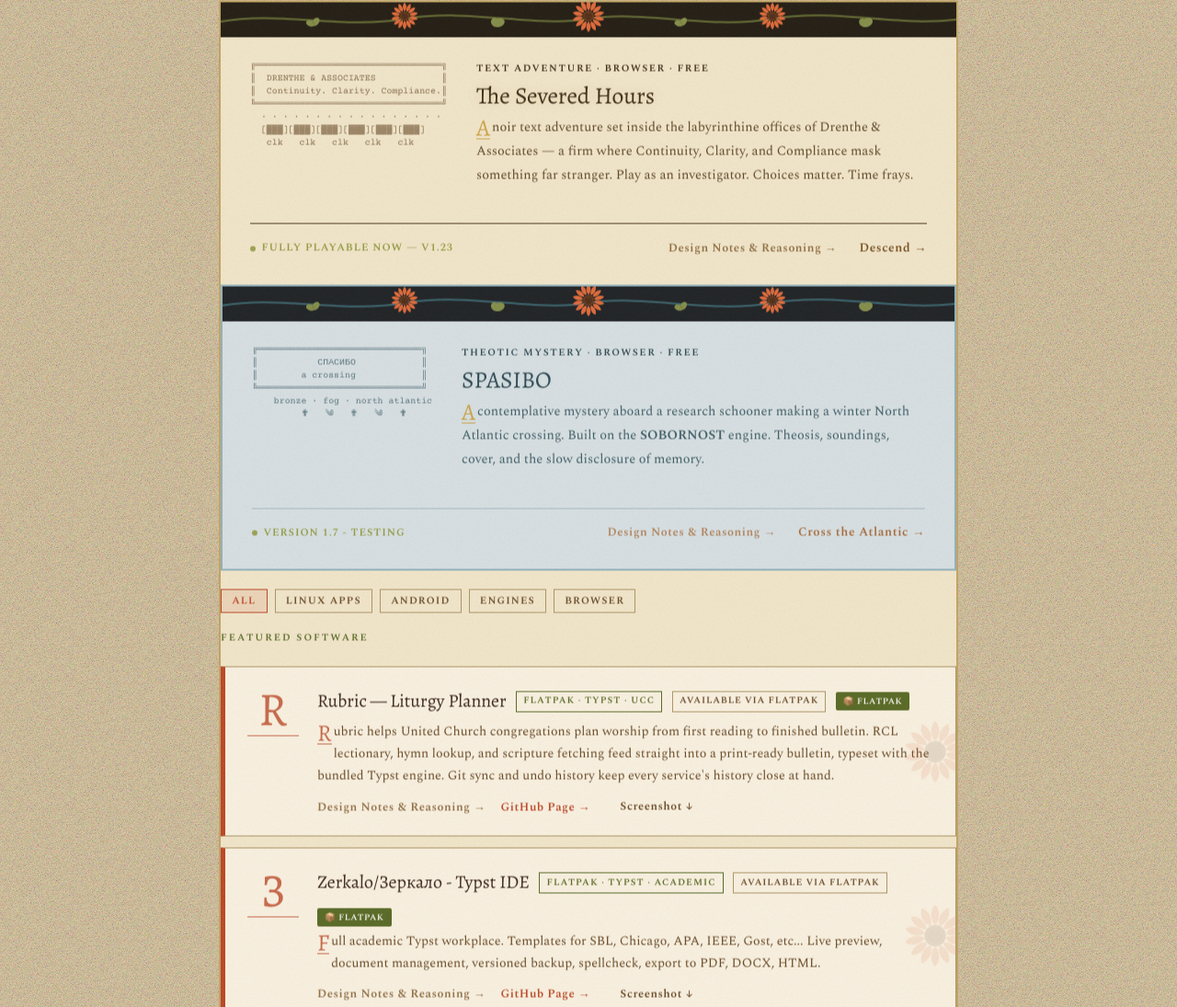
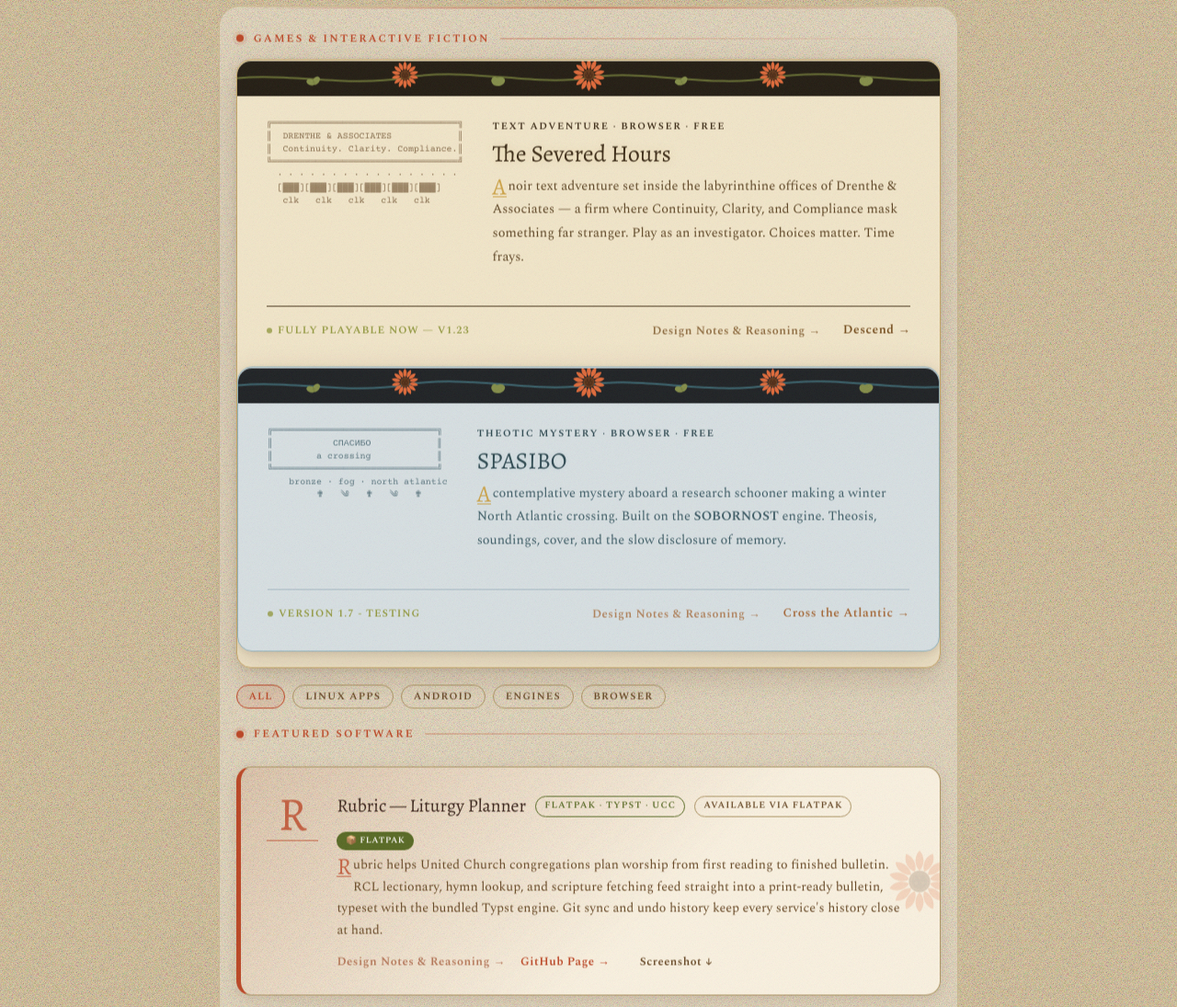
Before and after one commit to calstfrancis/calstfrancis.github.io, a plain HTML site: page index.html in a window 1280 px wide. Shown: the part 978-2073 px from the top of the page at 92% size. Drawn offline with Linux system fonts and the light colour scheme; no server answers; a web font is replaced by a local one.

Commit message:
modernization

```diff
--- a/index.html
+++ b/index.html
@@ -159,7 +159,7 @@
     </p>
 
     <!-- Flatpak repo setup notice -->
-    <div style="margin:1rem 0 1.8rem;background:var(--opale);border:1px solid var(--border-hi);border-left:3px solid var(--olive);padding:0.8rem 1.2rem;">
+    <div style="margin:1rem 0 1.8rem;background:var(--opale);border:1px solid var(--border-hi);border-left:3px solid var(--olive);padding:0.9rem 1.3rem;border-radius:var(--r-md);">
       <div style="display:flex;align-items:center;gap:0.6rem;flex-wrap:wrap;margin-bottom:0.5rem;">
         <span style="font-family:'Spectral',serif;font-size:.68rem;font-weight:600;letter-spacing:.14em;text-transform:uppercase;color:var(--olive);">Flatpak Repository</span>
         <span style="font-size:0.85rem;color:var(--text-2);">Add once, then install all apps through your Software Center:</span>
@@ -170,8 +170,11 @@
       </div>
     </div>
 
+    <div class="game-rail" id="games">
+    <div class="project-group-heading is-featured" style="margin-top:.4rem">Games &amp; Interactive Fiction</div>
+
     <!-- Severed Hours game card -->
-    <div class="game-feature severed-hours" id="games">
+    <div class="game-feature severed-hours">
       <svg class="game-bota-top" viewBox="0 0 800 38" style="height:38px;display:block;overflow:hidden" preserveAspectRatio="xMidYMid slice" aria-hidden="true">
         <rect width="800" height="38" fill="#0e0a04"/>
         <path d="M -5,22 C 60,8 130,30 200,18 C 270,6 340,28 400,18 C 460,8 530,30 600,18 C 670,6 740,28 805,18"
@@ -253,6 +256,8 @@
       </div>
     </div>
 
+    </div><!-- /.game-rail -->
+
     <div class="project-filters" role="group" aria-label="Filter projects">
       <button class="filter-btn active" data-filter="all">All</button>
       <button class="filter-btn" data-filter="linux">Linux Apps</button>
@@ -262,7 +267,7 @@
     </div>
     <div class="project-list" id="apps">
 
-      <div class="project-group-heading">Featured Software</div>
+      <div class="project-group-heading is-featured">Featured Software</div>
 
       <!-- Rubric - Flatpak integrated -->
       <div class="project-card featured" data-category="linux" data-repo="calstfrancis/rubric">
@@ -868,7 +873,7 @@ document.querySelectorAll('.filter-btn').forEach(btn => {
       const show = f === 'all' || card.dataset.category === f;
       card.hidden = !show;
     });
-    document.querySelectorAll('.project-group-heading').forEach(heading => {
+    document.querySelectorAll('.project-list .project-group-heading').forEach(heading => {
       let sib = heading.nextElementSibling, anyVisible = false;
       while (sib && !sib.classList.contains('project-group-heading')) {
         if (sib.classList.contains('project-card') && !sib.hidden) anyVisible = true;
--- a/style.css
+++ b/style.css
@@ -110,7 +110,8 @@ nav{
 .nav-links a:hover,.nav-links a.active{color:var(--coral)}
 .nav-links a:hover::after,.nav-links a.active::after{width:100%}
 .theme-toggle{
-  background:none;border:1px solid var(--border-hi);padding:.22rem .65rem;
+  background:none;border:1px solid var(--border-hi);padding:.22rem .7rem;
+  border-radius:var(--r-pill);
   font-family:var(--font-body);font-size:.72rem;font-weight:600;
   letter-spacing:.06em;color:var(--text-3);cursor:pointer;transition:all .15s;
   display:inline-flex;align-items:center;gap:5px;
@@ -119,6 +120,7 @@ nav{
 .nav-toggle{
   display:none;flex-direction:column;justify-content:center;gap:5px;
   width:36px;height:36px;background:none;border:1px solid var(--border-hi);
+  border-radius:var(--r-sm);
   cursor:pointer;padding:8px 7px;
 }
 .nav-toggle span{display:block;height:1px;background:var(--text-3);transition:all .2s}
@@ -150,7 +152,7 @@ nav{
 .hero-desc{
   font-size:.93rem;color:var(--text-2);line-height:2;
   max-width:480px;margin-bottom:1.8rem;
-  border-left:2px solid var(--border-hi);padding-left:1rem;
+  border-left:2px solid var(--border-hi);border-radius:var(--r-xs);padding-left:1rem;
 }
 .hero-desc em{font-style:italic;color:var(--text)}
 .hero-actions{display:flex;gap:.75rem;flex-wrap:wrap;margin-bottom:0}
@@ -165,6 +167,7 @@ nav{
 .btn{
   display:inline-flex;align-items:center;gap:.4rem;
   padding:.52rem 1.15rem;
+  border-radius:var(--r-pill);
   font-family:var(--font-body);font-size:.84rem;font-weight:600;
   letter-spacing:.04em;cursor:pointer;transition:all .15s;
   border:1px solid transparent;text-decoration:none!important;
@@ -219,9 +222,32 @@ nav::after{
   max-width:580px;margin-top:.5rem;margin-bottom:1.8rem;
 }
 
+/* Games sit in their own raised rail, clearly apart from the app list below. */
+.game-rail{
+  margin:0 0 2.6rem;
+  padding:1.1rem 1.1rem .3rem;
+  border-radius:var(--r-xl);
+  background:rgba(0,0,0,.16);
+  border:1px solid var(--border-hi);
+  position:relative;
+}
+[data-theme="light"] .game-rail{background:rgba(255,255,255,.34);border-color:var(--border)}
+.game-rail::before{
+  content:'';position:absolute;left:1.1rem;right:1.1rem;top:0;height:2px;
+  border-radius:var(--r-pill);
+  background:linear-gradient(to right,transparent,var(--coral),transparent);
+  opacity:.55;
+}
+
 .game-feature{
-  border:2px solid var(--border);background:var(--black);
-  margin-bottom:1.2rem;position:relative;overflow:hidden;isolation:isolate;
+  border:1px solid var(--border);background:var(--black);
+  border-radius:var(--r-lg);
+  box-shadow:var(--shadow-3);
+  margin-bottom:1.1rem;position:relative;overflow:hidden;isolation:isolate;
+  transition:transform .28s ease,box-shadow .28s ease;
+}
+@media(prefers-reduced-motion:no-preference){
+  .game-feature:hover{transform:translateY(-4px);box-shadow:var(--shadow-3),0 0 0 1px var(--border-hi)}
 }
 .game-feature::before{
   content:'';position:absolute;inset:0;pointer-events:none;z-index:0;opacity:.055;
@@ -305,7 +331,8 @@ nav::after{
   font-family:var(--font-body);font-size:.7rem;font-weight:600;
   letter-spacing:.1em;text-transform:uppercase;
   background:transparent;border:1px solid var(--border-hi);
-  color:var(--text-3);padding:.22rem .7rem;cursor:pointer;transition:all .15s;
+  color:var(--text-3);padding:.22rem .8rem;cursor:pointer;transition:all .15s;
+  border-radius:var(--r-pill);
 }
 .filter-btn:hover{border-color:var(--coral);color:var(--coral)}
 .filter-btn.active{background:var(--cpale);border-color:var(--coral);color:var(--coral)}
@@ -314,23 +341,52 @@ nav::after{
 .project-group-heading{
   font-family:var(--font-body);font-size:.68rem;font-weight:600;
   letter-spacing:.18em;text-transform:uppercase;color:var(--olive);
-  margin:1.6rem 0 .6rem;
+  margin:2.2rem 0 .8rem;
+  display:flex;align-items:center;gap:.7rem;
+}
+.project-group-heading::after{
+  content:'';flex:1;height:1px;border-radius:var(--r-pill);
+  background:linear-gradient(to right,var(--border-hi),transparent);
 }
 .project-group-heading:first-child{margin-top:0}
+/* "Featured Software" reads louder than the plain group headings */
+.project-group-heading.is-featured{
+  color:var(--coral);font-size:.74rem;
+}
+.project-group-heading.is-featured::before{
+  content:'';width:8px;height:8px;border-radius:var(--r-pill);
+  background:var(--coral);flex-shrink:0;box-shadow:0 0 0 4px var(--cpale);
+}
+.project-group-heading.is-featured::after{
+  background:linear-gradient(to right,var(--coral),transparent);opacity:.5;
+}
 
 .project-list{display:flex;flex-direction:column;gap:.75rem}
 .project-card{
-  border:1px solid var(--border-hi);border-left:3px solid var(--olive);background:rgba(0,0,0,.18);
+  border:1px solid var(--border-hi);border-left:3px solid var(--olive);background:rgba(0,0,0,.12);
+  border-radius:var(--r-md);
   display:flex;align-items:flex-start;gap:1.25rem;
   transition:border-color .25s,background-color .25s,border-left-width .2s,transform .2s ease,box-shadow .2s ease;
   position:relative;overflow:hidden;
 }
-.project-card.featured{border-left-width:5px;border-left-color:var(--coral)}
+/* Featured cards are raised, roomier and warmer than the rest of the list. */
+.project-card.featured{
+  border-left-width:5px;border-left-color:var(--coral);
+  border-radius:var(--r-lg);
+  background:linear-gradient(135deg,var(--cpale),rgba(0,0,0,.16) 60%);
+  box-shadow:var(--shadow-2);
+  margin-bottom:.35rem;
+}
+.project-card.featured .project-body-wrap{padding:1.55rem 1.8rem}
 .project-card.featured .project-initial{font-size:3.2rem;width:3.5rem}
 .project-card.featured .project-name{font-size:1.24rem}
+.project-card.featured .project-card-flower{opacity:.2}
 [data-theme="light"] .project-card{background:var(--bg-2)}
+[data-theme="light"] .project-card.featured{background:linear-gradient(135deg,var(--cpale),var(--bg-2) 60%)}
 .project-card:hover{border-color:var(--coral);background:var(--cpale);box-shadow:0 6px 28px rgba(0,0,0,.3),inset 0 0 0 1px var(--coral);border-left-width:5px;transform:translateY(-3px)}
+.project-card.featured:hover{box-shadow:var(--shadow-3),inset 0 0 0 1px var(--coral)}
 [data-theme="light"] .project-card:hover{box-shadow:0 6px 28px rgba(0,0,0,.12),inset 0 0 0 1px var(--coral)}
+[data-theme="light"] .project-card.featured:hover{box-shadow:var(--shadow-3),inset 0 0 0 1px var(--coral)}
 .project-card-flower{
   position:absolute;right:-18px;top:50%;transform:translateY(-50%);
   opacity:.12;pointer-events:none;
@@ -346,10 +402,11 @@ nav::after{
 .project-name{font-family:var(--font-display);font-size:1.08rem;color:var(--text)}
 .project-type{
   font-family:var(--font-body);font-size:.64rem;font-weight:600;letter-spacing:.1em;
-  text-transform:uppercase;color:var(--olive);border:1px solid var(--olive);padding:.1rem .45rem;
+  text-transform:uppercase;color:var(--olive);border:1px solid var(--olive);padding:.1rem .55rem;
+  border-radius:var(--r-pill);
 }
 .flatpak-badge{
-  background:var(--olive);padding:0.1rem 0.5rem;border-radius:2px;
+  background:var(--olive);padding:0.1rem 0.6rem;border-radius:var(--r-pill);
   font-size:0.6rem;font-weight:600;letter-spacing:.05em;color:white;
   font-family:var(--font-body);text-transform:uppercase;
 }
@@ -358,14 +415,15 @@ nav::after{
 .project-link:hover{color:var(--coral-hi)}
 .project-status-dev{
   font-family:var(--font-body);font-size:.64rem;font-weight:600;letter-spacing:.08em;
-  text-transform:uppercase;color:var(--text-3);border:1px solid var(--border-hi);padding:.1rem .45rem;
+  text-transform:uppercase;color:var(--text-3);border:1px solid var(--border-hi);padding:.1rem .55rem;
+  border-radius:var(--r-pill);
 }
 .install-commands{
   margin-top:0.75rem;display:flex;flex-wrap:wrap;align-items:center;gap:0.5rem;
   min-width:0;width:100%;
 }
 .install-commands code{
-  background:var(--bg-3);padding:0.2rem 0.5rem;border-radius:6px;font-size:0.7rem;
+  background:var(--bg-3);padding:0.28rem 0.7rem;border-radius:var(--r-sm);font-size:0.7rem;
   font-family:var(--font-mono);color:var(--text-2);
   display:block;max-width:100%;overflow-x:auto;white-space:nowrap;
 }
@@ -377,6 +435,7 @@ nav::after{
 .about-cell{
   background:var(--bg-2);padding:1.4rem 1.5rem 1.4rem 1.6rem;
   border:1px solid var(--border-hi);border-left:3px solid var(--olive);
+  border-radius:var(--r-md);box-shadow:var(--shadow-1);
   transition:background .25s,border-color .2s;position:relative;overflow:hidden;
 }
 .about-cell:first-child{grid-column:1 / -1}
@@ -398,6 +457,7 @@ nav::after{
 
 .support-body{
   border:1px solid var(--border-hi);background:var(--bg-2);
+  border-radius:var(--r-lg);box-shadow:var(--shadow-2);
   padding:2rem 2.2rem;display:flex;align-items:flex-start;gap:1.8rem;
   transition:background-color .25s,border-color .25s;position:relative;overflow:hidden;
 }
@@ -502,6 +562,7 @@ section.section-visible{animation:riseIn .5s ease both}
 .screenshot-panel{
   margin-top:1rem;
   border:1px solid var(--border-hi);
+  border-radius:var(--r-md);
   overflow:hidden;
   max-height:0;
   transition:max-height .35s ease, opacity .3s ease;
@@ -511,7 +572,7 @@ section.section-visible{animation:riseIn .5s ease both}
 .screenshot-panel img{display:block;width:100%;height:auto}
 .skip-link{
   position:absolute;top:-100%;left:1rem;
-  padding:.4rem .9rem;background:var(--coral);color:#fff;
+  padding:.4rem .9rem;background:var(--coral);color:#fff;border-radius:var(--r-sm);
   font-size:.85rem;font-weight:600;letter-spacing:.05em;
   z-index:9999;transition:top .15s;
 }
@@ -550,7 +611,7 @@ section.section-visible{animation:riseIn .5s ease both}
   font-family:var(--font-body);font-size:.58rem;font-weight:600;
   letter-spacing:.12em;text-transform:uppercase;
   color:var(--olive);background:var(--bg);
-  border:1px solid var(--border-hi);padding:.1rem .4rem;
+  border:1px solid var(--border-hi);padding:.1rem .5rem;border-radius:var(--r-pill);
   opacity:0;transform:translateY(-5px);
   transition:opacity .22s ease,transform .22s ease;
   pointer-events:none;line-height:1.6;
--- a/tokens.css
+++ b/tokens.css
@@ -38,6 +38,19 @@
 
   --teal:      #3a9a9a;
   --teal-pale: rgba(58,154,154,.12);
+
+  /* Corner radii — one scale, used everywhere. Nothing should be a hard rectangle. */
+  --r-xs:   4px;
+  --r-sm:   7px;
+  --r-md:   11px;
+  --r-lg:   16px;
+  --r-xl:   22px;
+  --r-pill: 999px;
+
+  /* Elevation — used to set featured content above the plain list */
+  --shadow-1: 0 1px 2px rgba(0,0,0,.18);
+  --shadow-2: 0 4px 16px rgba(0,0,0,.28);
+  --shadow-3: 0 10px 34px rgba(0,0,0,.36), 0 2px 8px rgba(0,0,0,.22);
 }
 
 [data-theme="light"] {
@@ -72,4 +85,8 @@
   --text-3:    #5a3a18;
   --teal:      #207878;
   --teal-pale: rgba(32,120,120,.12);
+
+  --shadow-1: 0 1px 2px rgba(60,34,12,.10);
+  --shadow-2: 0 4px 16px rgba(60,34,12,.13);
+  --shadow-3: 0 10px 34px rgba(60,34,12,.18), 0 2px 8px rgba(60,34,12,.10);
 }
```
